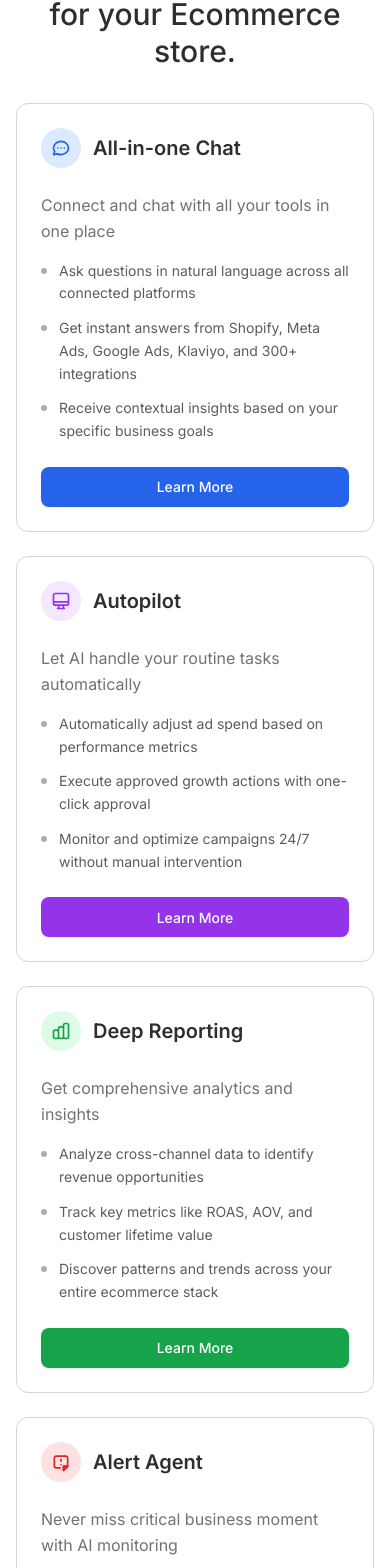
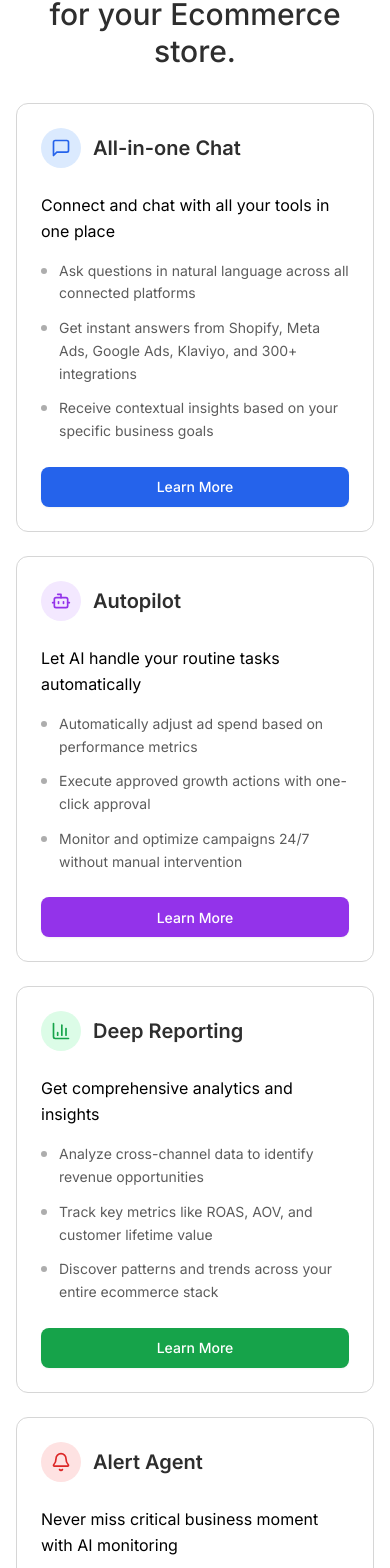
Before and after one commit to SailingSF/thinkr-landing, a Next.js app: page / in a window 390 px wide. Shown: the part 4986-6554 px from the top of the page. Built offline with nearby package versions, Linux system fonts and the light colour scheme; no server answers.

Commit message:
Refactor AI-Features component to replace SVG icons with Lucide icons for improved consistency and visual appeal; update text color for better readability on mobile devices.

```diff
--- a/src/components/AI-Features.tsx
+++ b/src/components/AI-Features.tsx
@@ -1,6 +1,7 @@
 import React from "react"
 import Link from "next/link"
 import { Button } from "@/components/ui/button"
+import { MessageSquare, Bot, BarChart3, Bell } from "lucide-react"
 
 const tools = [
   {
@@ -10,9 +11,7 @@ const tools = [
     href: "/all-in-one-chat",
     icon: (
       <div className="w-10 h-10 rounded-full bg-blue-100 flex items-center justify-center">
-        <svg className="w-5 h-5 text-blue-600" fill="none" stroke="currentColor" viewBox="0 0 24 24">
-          <path strokeLinecap="round" strokeLinejoin="round" strokeWidth={2} d="M8 12h.01M12 12h.01M16 12h.01M21 12c0 4.418-4.03 8-9 8a9.863 9.863 0 01-4.255-.949L3 20l1.395-3.72C3.512 15.042 3 13.574 3 12c0-4.418 4.03-8 9-8s9 3.582 9 8z" />
-        </svg>
+        <MessageSquare className="w-5 h-5 text-blue-600" />
       </div>
     ),
     features: [
@@ -28,9 +27,7 @@ const tools = [
     href: "/autopilot",
     icon: (
       <div className="w-10 h-10 rounded-full bg-purple-100 flex items-center justify-center">
-        <svg className="w-5 h-5 text-purple-600" fill="none" stroke="currentColor" viewBox="0 0 24 24">
-          <path strokeLinecap="round" strokeLinejoin="round" strokeWidth={2} d="M9.75 17L9 20l-1 1h8l-1-1-.75-3M3 13h18M5 17h14a2 2 0 002-2V5a2 2 0 00-2-2H5a2 2 0 00-2 2v10a2 2 0 002 2z" />
-        </svg>
+        <Bot className="w-5 h-5 text-purple-600" />
       </div>
     ),
     features: [
@@ -46,9 +43,7 @@ const tools = [
     href: "/deep-reporting",
     icon: (
       <div className="w-10 h-10 rounded-full bg-green-100 flex items-center justify-center">
-        <svg className="w-5 h-5 text-green-600" fill="none" stroke="currentColor" viewBox="0 0 24 24">
-          <path strokeLinecap="round" strokeLinejoin="round" strokeWidth={2} d="M9 19v-6a2 2 0 00-2-2H5a2 2 0 00-2 2v6a2 2 0 002 2h2a2 2 0 002-2zm0 0V9a2 2 0 012-2h2a2 2 0 012 2v10m-6 0a2 2 0 002 2h2a2 2 0 002-2m0 0V5a2 2 0 012-2h2a2 2 0 012 2v14a2 2 0 01-2 2h-2a2 2 0 01-2-2z" />
-        </svg>
+        <BarChart3 className="w-5 h-5 text-green-600" />
       </div>
     ),
     features: [
@@ -64,11 +59,7 @@ const tools = [
     href: "/alert-agent",
     icon: (
       <div className="w-10 h-10 rounded-full bg-red-100 flex items-center justify-center">
-        <svg className="w-5 h-5 text-red-600" fill="none" stroke="currentColor" viewBox="0 0 24 24">
-          <path strokeLinecap="round" strokeLinejoin="round" strokeWidth={2} d="M15 17h5l-5 5v-5zM15 17h5l-5 5v-5zM11 19H6.5A2.5 2.5 0 014 16.5v-9A2.5 2.5 0 016.5 5h11A2.5 2.5 0 0120 7.5v9a2.5 2.5 0 01-2.5 2.5H16" />
-          <path strokeLinecap="round" strokeLinejoin="round" strokeWidth={2} d="M15 17h5l-5 5v-5z" />
-          <path strokeLinecap="round" strokeLinejoin="round" strokeWidth={2} d="M12 9v2m0 4h.01" />
-        </svg>
+        <Bell className="w-5 h-5 text-red-600" />
       </div>
     ),
     features: [
@@ -130,7 +121,7 @@ export default function AIFeatures() {
                 </div>
 
                 <div className="flex-grow mb-6">
-                  <p className="text-base text-gray-600 mb-4 leading-relaxed">
+                  <p className="text-base text-black mb-4 leading-relaxed">
                     {tool.description}
                   </p>
 
```
